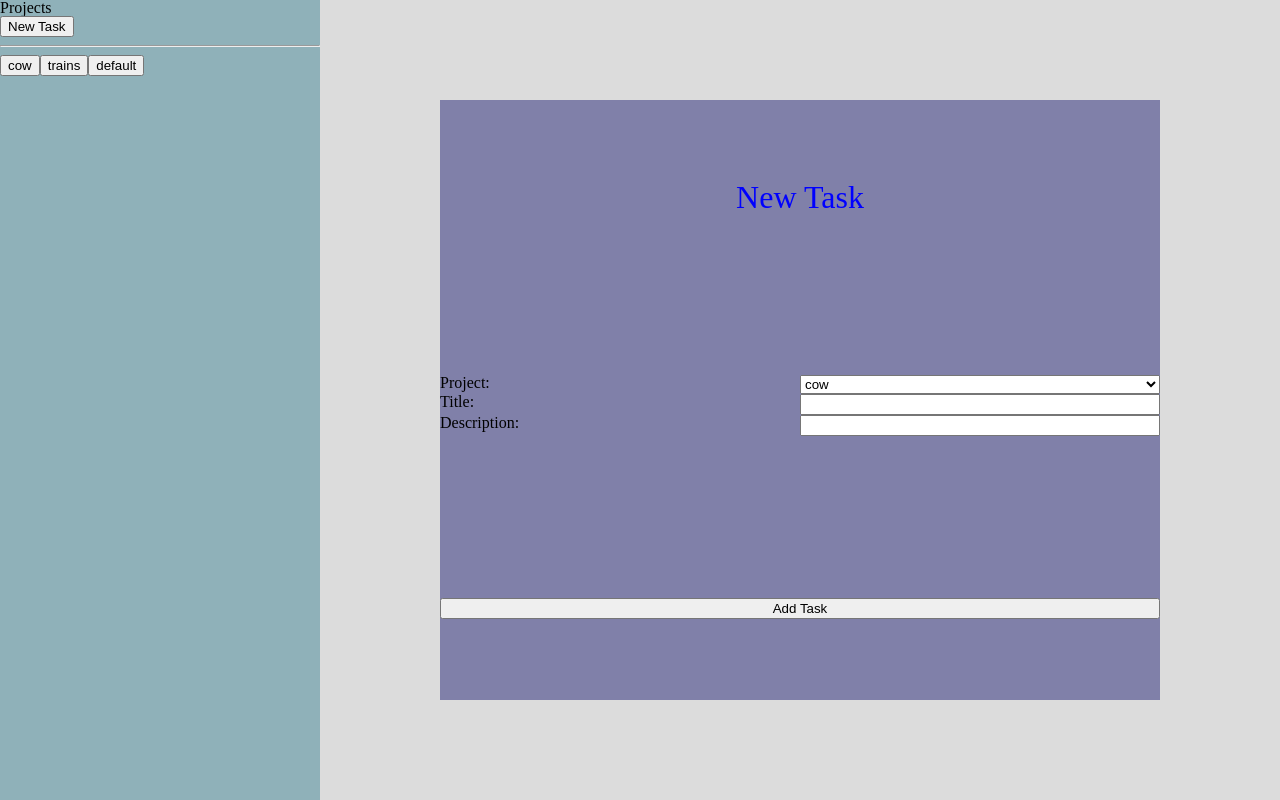
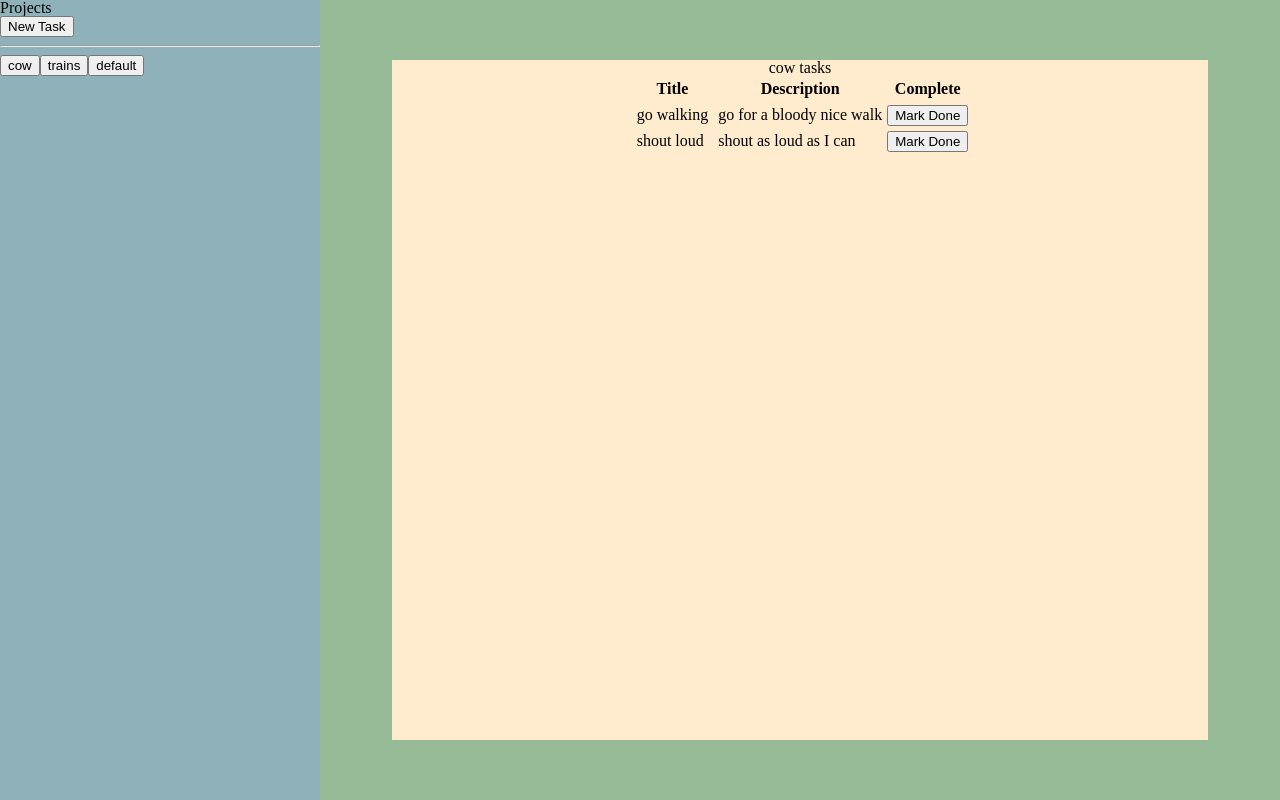
Before and after one commit to ChrisSturgeon/odin-toDo, a website built with webpack: page dist/index.html in a window 1280 px wide. Both pictures are taken after a click on the button "cow". Built offline with nearby package versions, Linux system fonts and the light colour scheme.

Commit message:
Mark complete working

```diff
--- a/src/domEvents.js
+++ b/src/domEvents.js
@@ -1,5 +1,5 @@
  import { task } from './task.js';
-import { saveTask, fetchAll, filterTasks, getProjectNames } from './storage.js';
+import { saveTask, fetchAll, filterTasks, getProjectNames, complete } from './storage.js';
 
 const main = document.getElementById('main');
 
@@ -26,18 +26,72 @@ function projectBtns() {
     var btn = document.createElement('button');
     btn.innerText = name;
     btn.value = name;
-    btn.addEventListener('click', filterTasks);
+    btn.addEventListener('click', showTasks);
     projectBtns.appendChild(btn);
   };
   sideBar.appendChild(projectBtns);
 };
+
+// Generates all tasks for individual project
+
+function showTasks() {
+  main.innerHTML = '';
+  main.classList.add('tasksMain');
+  const frame = document.createElement('div');
+  frame.classList.add('taskFrame');
+  main.appendChild(frame);
+
+  const header = document.createElement('h1');
+  header.innerText = `${this.value} tasks`;
+  frame.appendChild(header);
+
+  var tasks = filterTasks(this.value);
+  console.log(tasks);
+
+  const table = document.createElement('table');
+  const headerRow = document.createElement('tr');
+  const headers = ['Title', 'Description', 'Complete'];
+
+  for (var dog of headers) {
+    var headerCell = document.createElement('th');
+    headerCell.innerText = dog;
+    headerRow.appendChild(headerCell);
+  }
+  table.appendChild(headerRow);
+
+  for (var task of tasks) {
+    var row = document.createElement('tr');
+    var title = document.createElement('td');
+    title.innerText = task.title;
+    row.appendChild(title);
+
+    var description = document.createElement('td');
+    description.innerText = task.description;
+    row.appendChild(description);
+
+
+    var completeBtn = document.createElement('button');
+    completeBtn.innerText = 'Mark Done';
+    completeBtn.setAttribute('value', task.title);
+    completeBtn.addEventListener('click', complete);
+    row.appendChild(completeBtn);
+    table.appendChild(row);
+  }
+
+
+
+
+
+  frame.appendChild(table);
+
+}
+
 
 
 // New Task page
 
 function newTask() {
 
-  console.log('test');
   main.innerHTML = '';
   main.classList.add('newTaskMain');
 
@@ -69,8 +123,6 @@ function newTask() {
 
   formInputs.appendChild(projectLabel);
   formInputs.appendChild(projectSelect);
-
-
 
 
 
@@ -113,3 +165,5 @@ function newTask() {
 projectBtns();
 
 newTask();
+
+document.getElementById('newTask').addEventListener('click', newTask)
--- a/src/index.js
+++ b/src/index.js
@@ -1,7 +1,3 @@
 import './style.css';
 import { filterTasks } from './storage.js';
 import { test } from './domEvents.js'
-
-
-// Run this snippet each time any of the projects are clicked on passing in the clicked project name as the argument
-// It will cycle through and display the associated ones;
--- a/src/storage.js
+++ b/src/storage.js
@@ -29,16 +29,15 @@ function fetchAll() {
 }
 
 // Filters all stored tasks by provided project name passed by button value.
-function filterTasks() {
+function filterTasks(inputName) {
   var allTasks = fetchAll();
-  var projectName = this.value;
+  var projectName = inputName;
   var relatedTasks = [];
   for (var task of allTasks) {
     if (task.project === projectName) {
       relatedTasks.push(task);
       }
     };
-  console.log(relatedTasks);
   return relatedTasks;
 };
 
@@ -55,6 +54,21 @@ function getProjectNames() {
   return projectNames;
 }
 
+// Mark done
+
+function complete() {
+  var task = JSON.parse(localStorage.getItem(this.value));
+  if (task.completed) {
+    task.completed = false;
+  } else {
+    task.completed = true;
+  }
+  localStorage.setItem(this.value, JSON.stringify(task));
+  console.log(task);
+}
+
+
+
 // Deletes item from local storage
 function removeItem(title) {
   localStorage.removeItem(title);
@@ -63,4 +77,8 @@ function removeItem(title) {
 
 
 
-export { saveTask, fetchAll, filterTasks, getProjectNames };
+
+
+
+
+export { saveTask, fetchAll, filterTasks, getProjectNames, complete };
--- a/src/style.css
+++ b/src/style.css
@@ -46,6 +46,13 @@ table {
 	border-collapse: collapse;
 	border-spacing: 0;
 }
+
+
+
+
+
+/* MY CSS */
+
 body {
   width: 100vw;
   height: 100vh;
@@ -85,5 +92,29 @@ body {
 .formInputs {
   display: grid;
   grid-template-columns: 1fr 1fr;
+}
 
+.tasksMain {
+  background-color: rgb(150, 187, 150);
 }
+
+.taskFrame {
+  height: 85%;
+  width: 85%;
+  background-color: blanchedalmond;
+  display: flex;
+  flex-direction: column;
+  align-items: center;
+}
+
+table {
+  font-size: 1rem;
+}
+
+th {
+  font-weight: bold;
+}
+
+th, td {
+  padding: 5px;
+}
```
Also changed, not shown: dist/bundle.js, 1 other file.
